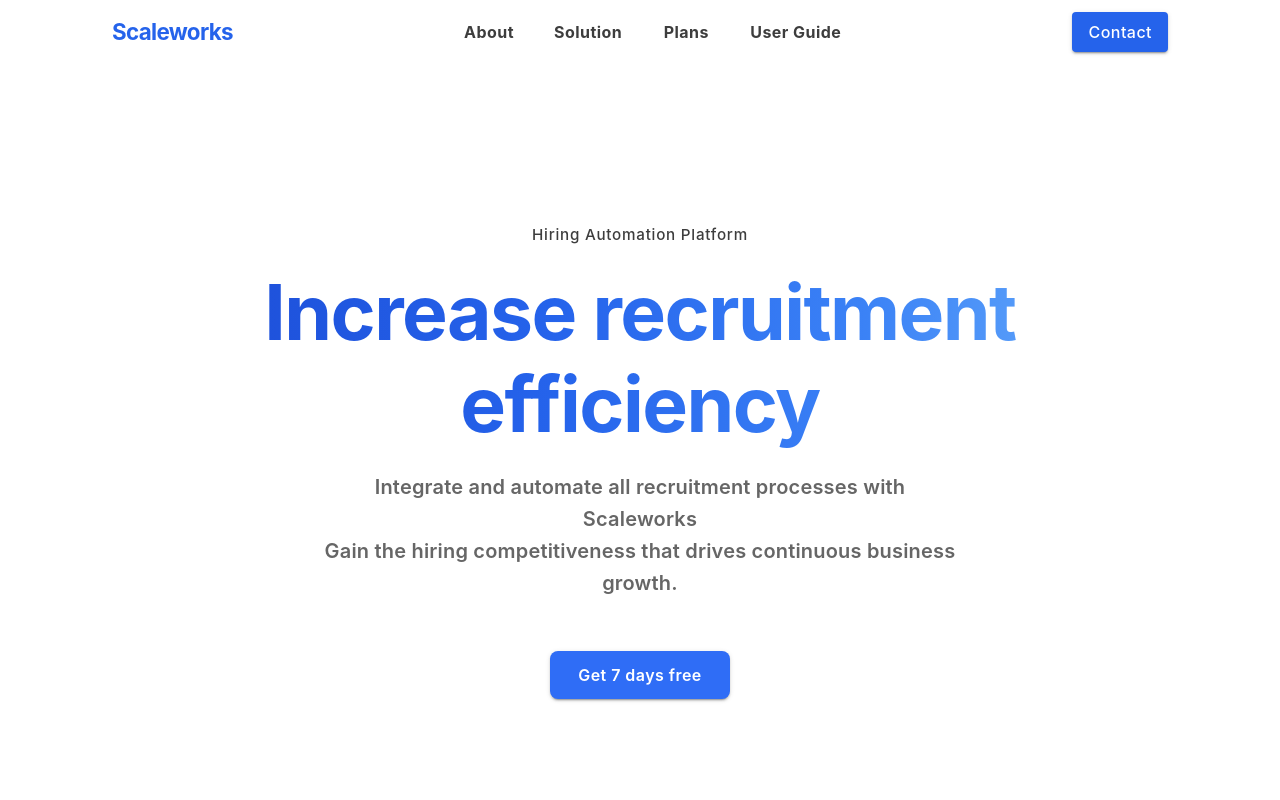
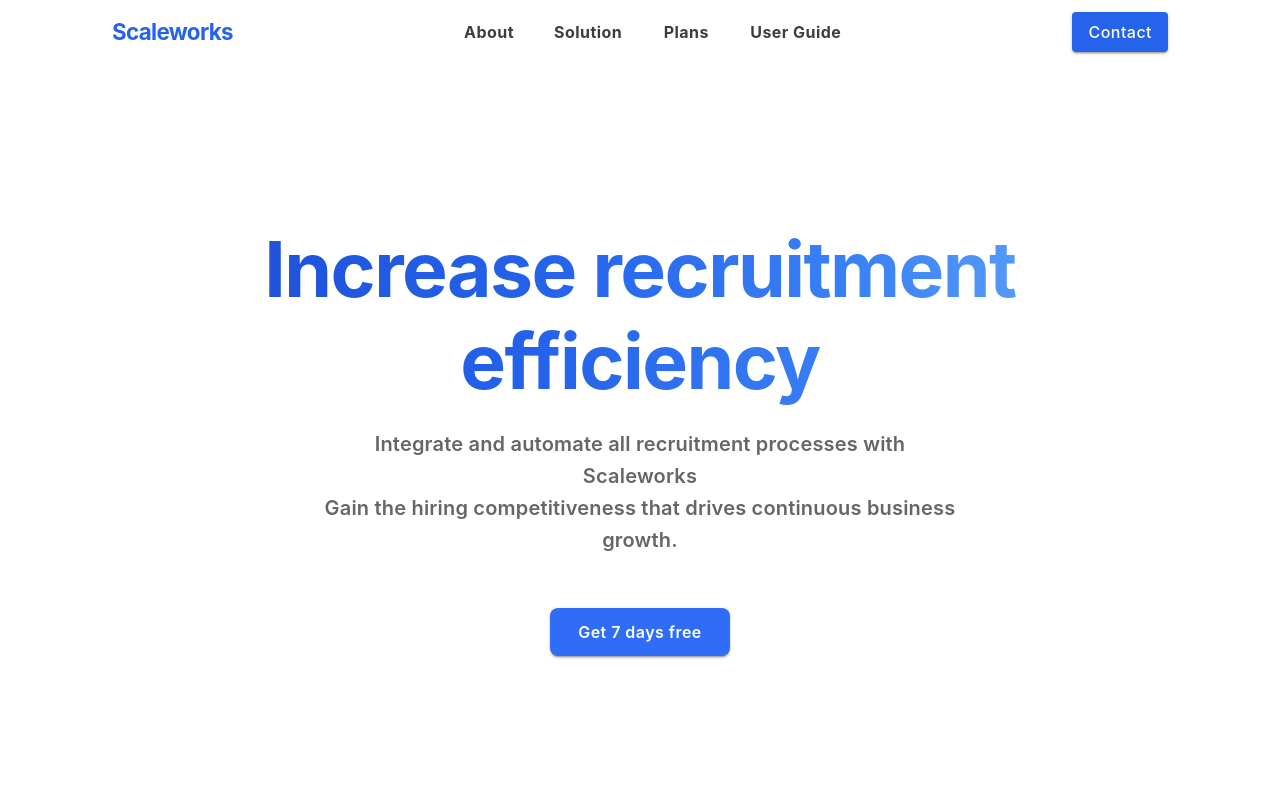
Before and after one commit to koyiljon-s/scaleworks, a Next.js app: page / in a window 1280 px wide. Shown: the top 800 px of the page. Built offline with nearby package versions, Linux system fonts and the light colour scheme; what @mui/material-nextjs would draw is missing.

Commit message:
Remove subtitle from About component

```diff
--- a/components/About.tsx
+++ b/components/About.tsx
@@ -17,18 +17,6 @@
         textAlign: "center",
       }}
     >
-      {/* Subtitle */}
-      <Typography
-        sx={{
-          fontSize: "0.95rem",
-          fontFamily: "Inter, -apple-system, sans-serif",
-          color: "#3D3D3D",
-          fontWeight: 550,
-          letterSpacing: "0.05em",
-        }}
-      >
-        Hiring Automation Platform
-      </Typography>
 
       {/* Main Heading */}
       <Typography
```
